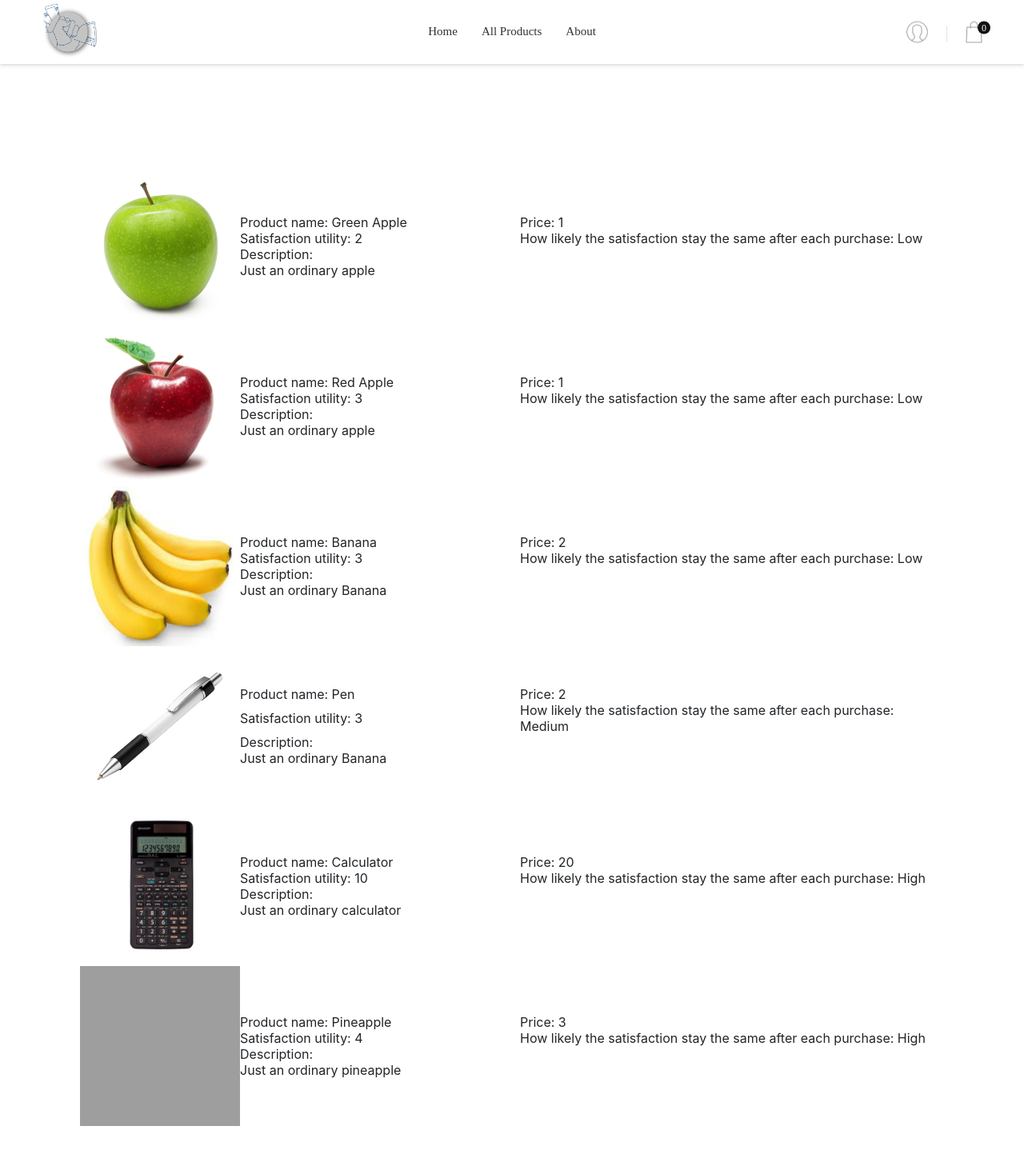
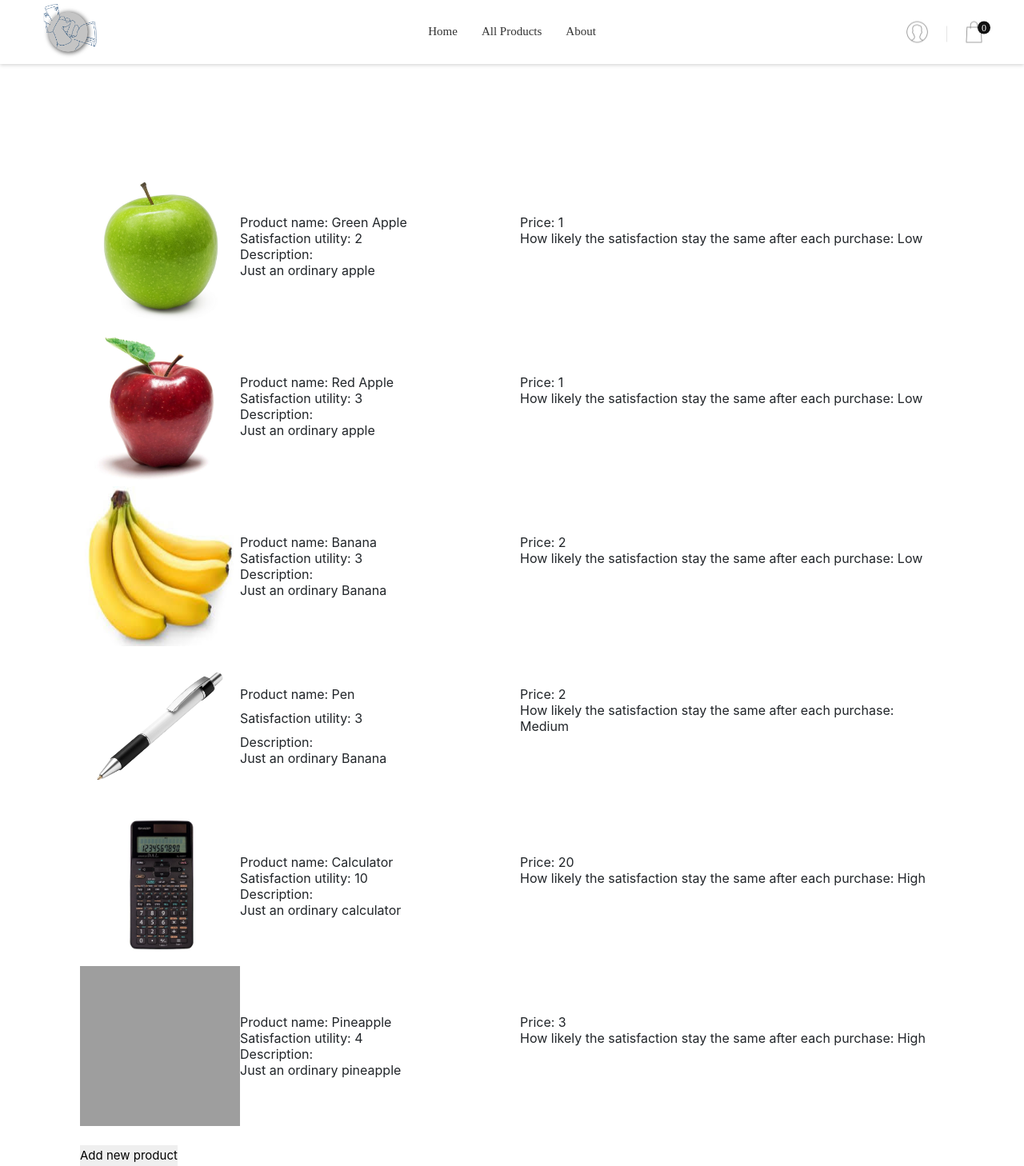
Before and after one commit to KuroiRaku/Hackathon_HNE, a Flask app: template templates/products.html in a window 1280 px wide. Shown: the whole page at 80% size. Before the commit the page ends 1408 px from the top, so only its background shows below. Run offline with Flask 2, Linux system fonts and the light colour scheme; the template is opened without the code that fills it: values that come from a table or form of the project are taken from there, others are empty; data comes from the database, SQL or seed files in the repository; some libraries are stand-ins or nearby versions; grey boxes are pictures that could not be loaded.

Commit message:
Added an add new product button

```diff
--- a/templates/_item_grid.html
+++ b/templates/_item_grid.html
@@ -66,6 +66,10 @@
                 {{ item_cell(product) }}
             </a>
         {% endfor %}
+        <br />
+        <p><a href="add_item">
+            <input type="button" value="Add new product" />
+        </a></p>
     {% else %}
         <form method="post">
             {{ form.hidden_tag() }}
```
